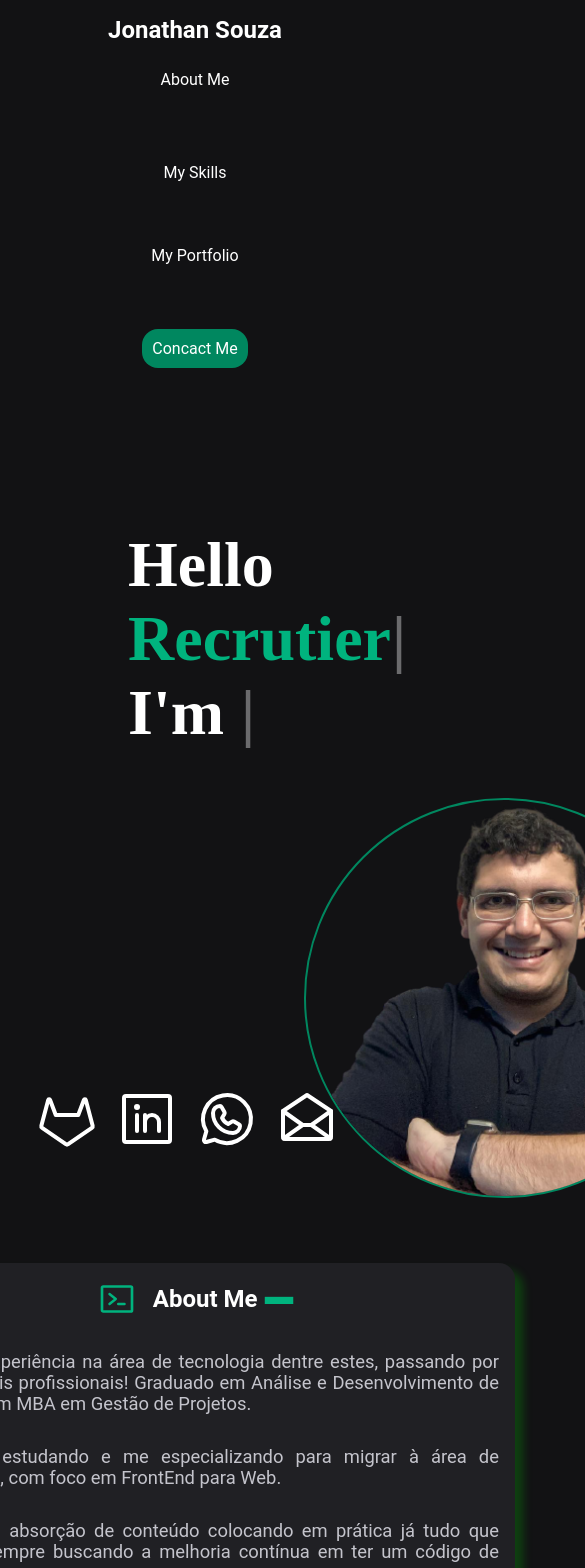
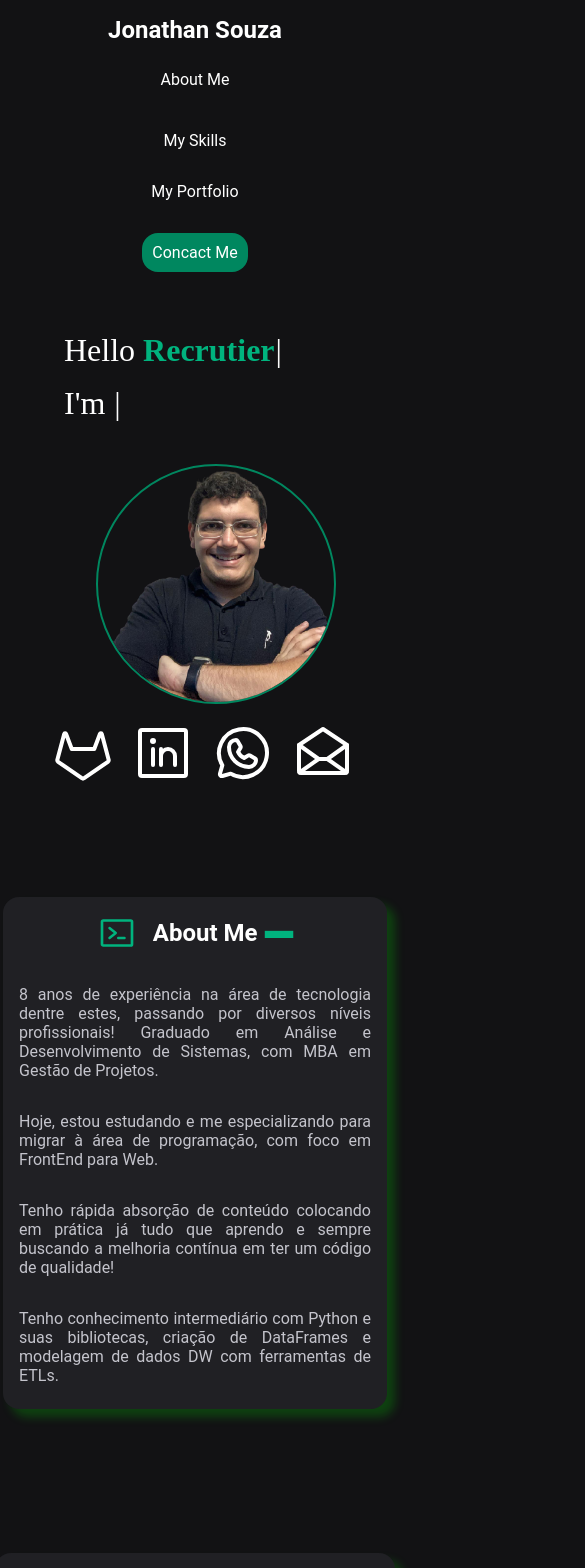
Before and after one commit to jonathanosouza/portfolio, a React (Vite) app: page /home in a window 390 px wide. Shown: the top 1568 px of the page, 585 px wide, since content can reach past the window. Built offline with nearby package versions, Linux system fonts and the light colour scheme.

Commit message:
Aleterando Responsivo

```diff
--- a/src/components/AboutMe/AboutStyles.ts
+++ b/src/components/AboutMe/AboutStyles.ts
@@ -13,7 +13,7 @@
   padding: 1rem;
   gap: 2rem;
 
-  @media (max-width: 1074px) {
+  @media (max-width: 421px) {
     display: flex;
     flex-direction: column;
   }
@@ -64,6 +64,53 @@
   font-family: 'Roboto';
   font-size: 1.15rem;
   }
+
+
+  @media (max-width: 421px) {
+  display:  flex;
+  height: 32rem;
+  gap: 2rem;
+  width: 24rem;
+  margin-bottom: 10rem;
+  align-items: center;
+  flex-direction: column;
+  background: ${(props) => props.theme['gray-800']};
+  color: white;
+  margin-top: -3rem;
+  padding: 1rem;
+  border-radius: 1rem;
+  filter: drop-shadow(8px 8px 5px rgba(0,255,0,.2));
+
+
+
+  strong{
+    display: flex;
+    justify-content: center;
+    align-items: center;
+    gap: 1rem;
+    font-size: 1.5rem;
+  }
+  strong span {
+  color: ${(props) => props.theme['green-300']};
+  font-size: 4rem;
+  margin-top: -3rem;
+  margin-left: -0.55rem;
+  }
+
+  span{
+  display: flex;
+  flex-direction: column;
+  gap: 1rem;
+  color: ${(props) => props.theme['gray-300']};
+  line-height: -10px;
+  justify-content: center;
+  align-items: center;
+  text-align: justify;
+  font-family: 'Roboto';
+  font-size: 1rem;
+  }
+  }
+
 `
 
 export const AboutText = styled.div`
@@ -176,6 +223,9 @@
     height: 2rem;
 
   }
+
+
+
 `
 
 
@@ -184,7 +234,7 @@
   filter: drop-shadow(8px 8px 5px rgba(0,255,0,.2));
   display:  grid;
   grid-template-columns: 1fr 1fr;
-  height: 32rem;
+  height:32rem;
   gap: 1rem;
   width: 40rem;
   margin-bottom: 10rem;
@@ -214,8 +264,13 @@
   align-items: center;
   text-align: justify;
   font-family: 'Roboto';
-  font-size: 1.15rem;
-  }
+  font-size: 1.15rem}
+
+ @media (max-width : 421px) {
+    display: flex;
+    flex-direction:column;
+    height:60rem;
+    width: 25rem;}
 `
 
 
@@ -223,8 +278,10 @@
   display:  grid;
   height: 1rem;
 
+
   `
   export const SoftSkillContanier = styled.div `
+
 
     ul {
       display: grid;
--- a/src/components/Concacts/ContactCartStyles.ts
+++ b/src/components/Concacts/ContactCartStyles.ts
@@ -7,7 +7,7 @@
 justify-content: center;
 margin-top: -4rem;
 
-@media(max-width: 1116px) {
+@media(max-width: 421px) {
   display: flex;
   flex-direction: column;
 }
@@ -85,6 +85,11 @@
 
 }
 
+
+@media(max-width: 421px) {
+  width: 20rem;
+  height: 35rem;
+}
 `
 
 export const CartContainer = styled.div `
@@ -111,11 +116,17 @@
   color: ${(props) => props.theme['green-500']};
   }
 
+
+
 `
 export const CartInputContact = styled.div `
 display: flex;
 justify-content: center;
 padding:2rem;
+
+
+
+
 `
 
 
@@ -171,4 +182,9 @@
 
 }
 
+
+@media(max-width: 421px) {
+  width: 25rem;
+  height: 30rem;
+}
 `
--- a/src/components/Concacts/ContactStyle.ts
+++ b/src/components/Concacts/ContactStyle.ts
@@ -36,18 +36,18 @@
 
 
   @media(max-width: 1093px) {
-    margin-top: 20rem;
+    margin-top: -10rem;
   }
 
   @media(max-width: 895px) {
-    margin-top: 4rem;
+    margin-top: -10rem;
   }
 
   @media(max-width: 680px) {
-    margin-top: 1rem;
+    margin-top: -10rem;
   }
 
   @media(max-width: 899px) {
-    margin-top: 85rem;
+    margin-top: 8rem;
   }
 `
--- a/src/components/ImageStyles.ts
+++ b/src/components/ImageStyles.ts
@@ -13,33 +13,12 @@
     justify-content: center;
     perspective: 1000;
     height:15rem ;
-  border: 2px solid ${(props) => props.theme['green-500']};
-  margin-top: 2rem;
-  border-radius: 50%;
+    border: 2px solid ${(props) => props.theme['green-500']};
+    margin-top: 2rem;
+    margin-left: -2rem;
+    border-radius: 50%;
   }
 
 
 
-  @media(max-width: 895px) {
-    display: flex;
-    justify-content: center;
-    align-items: center;
-    perspective: 1000;
-    height:25rem ;
-    margin-left: -4rem;
-    margin-bottom: 1rem;
-    border-radius: 50%;
-  }
-
-  @media (max-width: 1058px) {
-    display: flex;
-    justify-content: center;
-    align-items: center;
-    perspective: 1000;
-    height:25rem ;
-    border: 2px solid ${(props) => props.theme['green-500']};
-    margin-left: 11rem;
-    margin-bottom: -8rem;
-    border-radius: 50%;
-  }
 `
--- a/src/components/Skill/SkillStyle.ts
+++ b/src/components/Skill/SkillStyle.ts
@@ -38,7 +38,7 @@
 
   }
 
-  @media(max-width: 1116px) {
+  @media(max-width: 421px) {
   display: flex;
   flex-direction: row;
   margin-top: 1px;
@@ -46,7 +46,7 @@
   ul{
     display: flex;
     list-style: none;
-    margin-left: -1rem;
+    margin-left: 1rem;
     gap: 1rem;
     justify-content: center;
   }
--- a/src/components/SlideShow/SlideStyles.ts
+++ b/src/components/SlideShow/SlideStyles.ts
@@ -86,6 +86,8 @@
     display: flex;
     flex-wrap: wrap;
     overflow-x: scroll;
+    overflow-x: hidden;
+    overflow-y: hidden;
   }
 `
 
--- a/src/components/TypeStyles.ts
+++ b/src/components/TypeStyles.ts
@@ -1,72 +1,22 @@
 import styled from "styled-components";
-
-
-
-export const TipeWriterTextUl = styled.ul `
-  list-style: none;
-  height: 80px;
-  background: ${(props) => props.theme['gray-900']};
-  overflow: hidden;
-
-  li{
-    position: relative;
-    top: 0;
-    animation: slide 12s steps(4) infinite;
-  }
-
-  @keyframes slide {
-   100%{
-      top: -300px;
-    }
-  }
-
-strong{
-  margin: 1rem;
-  color: green;
-}
-span{
-  color: white;
-}
-
-
-li::after {
-  content: "";
-  position: absolute;
-  height: 100%;
-  left: 0;
-  background: ${(props) => props.theme['gray-900']};
-  width: 100%;
-  border-left: 2px solid  ${(props) => props.theme['white']};
-  animation: typing 3s steps(14) infinite;
-}
-
-@keyframes typing {
-  70%,
-  60%{ left: calc(100% + 90px)}
-  100%{
-    left:0;
-  }
-}
-
-
-
-
-
-`
 
 
 
 
 export const TipeWriterContainer = styled.div `
   display: flex;
+  flex-direction: column;
   gap: 1rem;
+  width: 100%;
 
-  strong:nth-child(1){
-  color: ${(props) => props.theme['white']};
+  @media(max-width: 421px) {
+    font-size: 2rem;
+    position: absolute;
+    display: flex;
+    margin-left: -4rem;
+    width: 100%;
+    flex-wrap: nowrap;
+    margin-bottom: 30rem;
 
   }
-  strong{
-  color: ${(props) => props.theme['green-500']};
-  }
-
 `
--- a/src/components/TypeWriter.tsx
+++ b/src/components/TypeWriter.tsx
@@ -1,7 +1,7 @@
 
-import React from "react";
 import { useName } from "./Context";
 import Typewriter from 'typewriter-effect'
+import { TipeWriterContainer } from "./TypeStyles";
 
 export function TypewriterCard() {
 
@@ -9,7 +9,7 @@
 
 return(
 
-    <strong>
+    <TipeWriterContainer>
       <Typewriter
          onInit={(typewriter)=> {
          typewriter
@@ -32,7 +32,7 @@
          .start();
          }}
          />
-          </strong>)
+          </TipeWriterContainer>
 
-
+)
 }
--- a/src/layouts/Footer/FooterStyle.ts
+++ b/src/layouts/Footer/FooterStyle.ts
@@ -13,5 +13,7 @@
   align-items: center;
   color: ${(props) => props.theme['white']};;
 
-
+  @media (max-width: 421px) {
+    font-size: 14px;
+  }
 `
--- a/src/pages/Home/Homestyles.ts
+++ b/src/pages/Home/Homestyles.ts
@@ -15,21 +15,11 @@
 color: ${(props) => props.theme['white']};
 padding: 1rem;
 
-@media(max-width: 895px) {
-   display: flex;
-   flex-direction: column;
-   justify-content: center;
-   align-items: center;
-  }
-
-@media (max-width: 1074px) {
-    display: flex;
-    flex-direction: column;
-  }
 
 @media (max-width: 421px) {
     display: flex;
     flex-direction: column;
+
   }
 
 
@@ -101,14 +91,12 @@
   cursor: pointer;
 }
 
-@media (max-width: 1074px) {
-    display: flex;
 
-  }
 
 @media (max-width: 421px) {
     display: flex;
     flex-direction: column;
+    gap: 2rem;
   }
 
 
```
